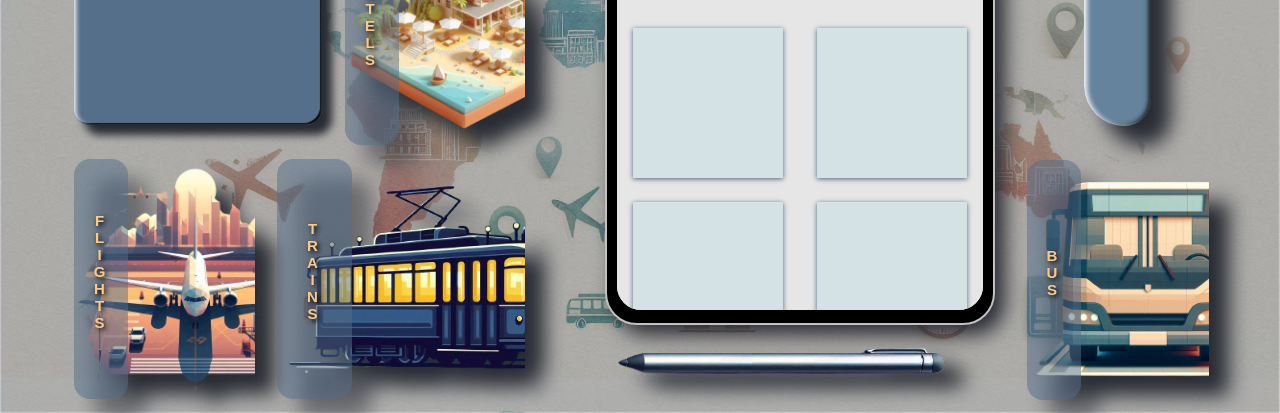
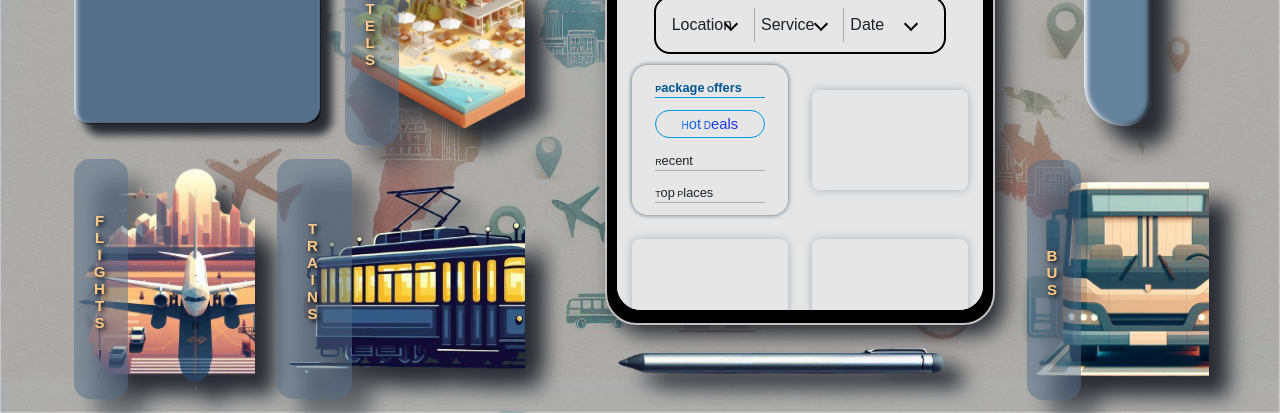
Before and after one commit to ashx010/TBook, a Django app: template templates/index.html in a window 1280 px wide. Shown: the part 387-800 px from the top of the page. Run offline with Django 4.2, Linux system fonts and the light colour scheme; the template is opened without the code that fills it, so the values that code supplies are empty.

Commit message:
add nav bar to base, create content in tab commit

```diff
--- a/static/style.css
+++ b/static/style.css
@@ -325,6 +325,7 @@ body.change-background {
     border-radius: 1rem;
     background-color: black;
     z-index: 100;
+    filter: drop-shadow(1px 1px 3px #00a6ff);
 }
 
 .sidenav-right .bus-right {
--- a/templates/base.html
+++ b/templates/base.html
@@ -92,8 +92,19 @@
 			<div class="mainscreen">
 				<div class="screenparent">
 					<div class="screencontent">
-						{% block content %}
-						{% endblock %}
+						<div class="container_tab has-scrollbar">
+							<nav>
+								<ul class="navbar-c">
+									<li id="nav-logo" class="nav-item-h">Tbook</li>
+									<li class="nav-item-c">Home</li>
+									<li class="nav-item-c">About</li>
+									<li class="nav-item-c">Package</li>
+									<li class="nav-item-c">Profile</li>
+								</ul>
+							</nav>
+							{% block content %}
+							{% endblock %}
+						</div>
 					</div>
 				</div>
 				<div class="scr-cont-nav-2"></div>
--- a/templates/index.html
+++ b/templates/index.html
@@ -2,19 +2,13 @@
 {% load static %}
 {% block css %}
 <style>
-	.container_tab {
-		width: 100%;
-		height: 100%;
-		overflow-y: auto;
-		overflow-x: hidden;
-	}
 
 	.background-img {
 		background: url(/static/background-index-3.png) no-repeat;
     background-size: cover;
     background-position: center;
     width: 90%;
-    margin: 5%;
+    margin: 2% 5%;
     height: 40%;
     transition: all .5s ease-in-out;
     border-radius: 1rem;
@@ -26,113 +20,140 @@
 		background-position: center;
 	}
 
-	nav {
-		width: 100%;
-    margin-top: 5%;
-    height: 7%;
-    display: flex;
-    justify-content: center;
+	.cards-layout{
+		display: grid;
+    grid-template-columns: repeat(auto-fill, minmax(150px, 1fr));
+		gap: 1.5rem;
+		padding: 2% 4%;
+    justify-items: center;
+    background: white;
 		align-items: center;
+		font-variant: unicase;
+		font-size: 0.8em;
 	}
 
-	ul.navbar-c {
-		margin: 0;
-    list-style: none;
+	.cards-layout .card-c{
+		background: #ffffffb8;
+    height: 100px;
+    width: 100%;
+    box-shadow: 0px 0px 10px #556f8a60;
+    border-radius: .5rem;
+	}
+
+	.cards-layout .card-h{
+		background: #ffffffb8;
+    box-shadow: 0px 0px 5px #556f8a;
+    height: 150px;
+    width: 100%;
     display: flex;
     justify-content: space-evenly;
-    align-items: center;
-    width: 100%;
-    padding: 0;
-    color: #090909;
-    background: #e4faff00;
-    height: 90%;
-    font-style: normal;
-    font-variant: unicase;
+    align-items: flex-start;
+    flex-direction: column;
+    padding: 0 15%;
+    border-radius: 1rem;
+		transition: all .5s ease-in-out;
 	}
 
-	.nav-item-c {
+	.cards-layout .card-h .card-h-item {
+		border-bottom: 1px solid rgba(0, 0, 0, 0.25);
 		cursor: pointer;
+		width: 100%;
+		text-align: start;
+	}
+
+	.cards-layout .card-h .card-h-item.heading {
+		border-bottom: 1px solid #00a6ff;
+		cursor: default;
+		color: rgb(0, 94, 165);
 		font-size: 1em;
 		font-weight: 600;
-		text-align: center;
-		padding: 10px;
-		transition: 0.5s;
 	}
 
-	.nav-item-c:hover {
-		text-shadow: 2px 0px 10px #00a6ff;
-	}
-
-	.nav-item-h {
-		font-weight: 900;
+	.cards-layout .card-h .card-h-item.active {
 		background: linear-gradient(90deg, #00a6ff 0%, #3300ff 100%);
     -webkit-background-clip: text;
     -webkit-text-fill-color: transparent;
     background-clip: text;
     color: transparent;
-		font-size: 1.2em;
-		cursor: grab;
+    border: 1px solid #00a6ff;
+    padding: 2%;
+    width: 100%;
+    text-align: center;
+    cursor: pointer;
+    border-radius: 1rem;
+		font-size: 1.15em;
+		transition: all .5s ease-in-out;
 	}
 
-	.nav-item-h:hover {
-		text-shadow: 2px 0px 10px #57a2ff;
-		font-size: 1.3em;
+	.filter-bar{
+		width: 80%;
+    margin: 1% 10%;
+    display: flex;
+    justify-content: space-evenly;
+    align-items: center;
+    border: 2px solid black;
+    border-radius: 1rem;
+		padding: 0px 10px;
 	}
 
-	.cards-layout{
-		display: grid;
-    grid-template-columns: repeat(auto-fill, minmax(150px, 1fr));
-    grid-gap: 1.5rem;
-    padding: 10px;
-    justify-items: center;
-    background: white;
+	.filter-item{
+		cursor: pointer;
+    font-size: 1em;
+    font-weight: 400;
+    width: 33%;
+		margin: 10px 0;
+    padding: 2%;
+    transition: 0.5s;
+    position: relative;
+    border-right: 1px solid rgba(0, 0, 0, 0.25);
 	}
 
-	.cards-layout .card-c{
-		background: #e4faffb8;
-		box-shadow: 0px 1px 5px #556f8a;
-		height: 150px;
-		width: 150px;
+	.filter-item:last-child{
+		border-right: none;
+	}
+
+	.filter-item::before{
+		content: '';
+    position: absolute;
+    width: 10px;
+    height: 10px;
+    top: 33%;
+    right: 20%;
+    border-left: 2px solid black;
+    transform: rotate(315deg);
+    border-bottom: 2px solid black;
+    transition: 0.5s;
 	}
 
 	@media (max-width: 1024px) {
-		.nav-item-c {
-			font-size: 0.8em;
-			padding: 5px;
-		}
-		.nav-item-h {
-			font-weight: 900;
-			font-size: 1em;
-		}
-
-		.nav-item-h:hover {
-			font-size: 1.1em;
+		.filter-item::before {
+			width: 7px;
+			height: 7px;
+			top: 33%;
+			right: 7%;
 		}
 
 	}
 </style>
 {% endblock %}
 {% block content %}
-<div class="container_tab has-scrollbar">
-	<nav>
-		<ul class="navbar-c">
-			<li class="nav-item-c">Home</li>
-			<li class="nav-item-c">About</li>
-			<li id="nav-logo" class="nav-item-h">Tbook</li>
-			<li class="nav-item-c">History</li>
-			<li class="nav-item-c">Login</li>
-		</ul>
-	</nav>
 	<div class="background-img"></div>
 	<div class="filter-bar">
-
+		<div class="filter-item">Location</div>
+		<div class="filter-item">Service</div>
+		<div class="filter-item">Date</div>
 	</div>
 	<div class="cards-layout">
+		<div class="card-h">
+			<div class="card-h-item heading">Package Offers</div>
+			<div class="card-h-item active">Hot Deals</div>
+			<div class="card-h-item">Recent</div>
+			<div class="card-h-item">Top Places</div>
+		</div>
 		<div class="card-c"></div>
 		<div class="card-c"></div>
 		<div class="card-c"></div>
 		<div class="card-c"></div>
-	</div>
 	</div>
 {% endblock %}
 
@@ -158,5 +179,12 @@
 		});
 	});
 
+	$(document).ready(function () {
+		$('.card-h-item').on('click', function () {
+			$('.card-h-item').removeClass('active');
+			$(this).addClass('active');
+		});
+	});
+
 </script>
 {% endblock %}
```
Also changed, not shown: other parts of static/style.css (+81 -0 lines). Lines whose indentation alone changed are shown as unchanged.
